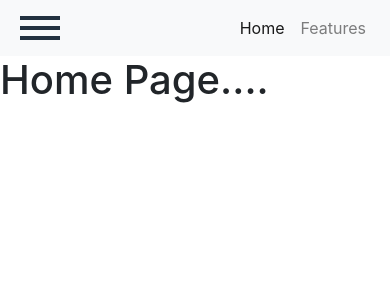
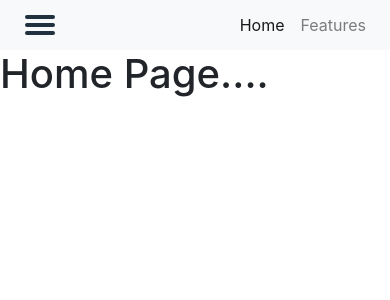
Before and after one commit to gitbush/tenant_share, a Django app: page / in a window 390 px wide. Shown: the top 300 px of the page. Run offline with Django 3.2, Linux system fonts and the light colour scheme; data that the repository does not hold is empty; some libraries are stand-ins or nearby versions.

Commit message:
Further styles to hamburger menu
UX/UI

```diff
--- a/static/css/main.css
+++ b/static/css/main.css
@@ -1,3 +1,8 @@
+.navbar {
+  height: 50px;
+  background-color: #144230;
+}
+
 #menu-icon #hamburger {
   position: absolute;
   left: 40px;
@@ -5,32 +10,35 @@
   -webkit-transform: translate(-50%, -50%);
           transform: translate(-50%, -50%);
   height: 4px;
-  width: 40px;
+  width: 30px;
   background-color: #22313F;
   -webkit-transition: all .3s;
   transition: all .3s;
+  border-radius: 10px;
 }
 
 #menu-icon #hamburger:before {
   position: absolute;
   content: '';
   height: 4px;
-  width: 40px;
-  top: -10px;
+  width: 30px;
+  top: -8px;
   background-color: #22313F;
   -webkit-transition: all .4s;
   transition: all .4s;
+  border-radius: 10px;
 }
 
 #menu-icon #hamburger:after {
   position: absolute;
   content: '';
   height: 4px;
-  width: 40px;
-  top: 10px;
+  width: 30px;
+  top: 8px;
   background-color: #22313F;
   -webkit-transition: all .3s;
   transition: all .3s;
+  border-radius: 10px;
 }
 
 #menu-icon:hover {
--- a/static/scss/2_components/_navbar.scss
+++ b/static/scss/2_components/_navbar.scss
@@ -1,30 +1,39 @@
+.navbar{
+    height: 50px;
+    background-color: #144230;
+}
+
+
 #menu-icon #hamburger {
 	position:absolute;
 	left: 40px;
 	top: 50%;
 	transform: translate(-50%, -50%);
 	height: 4px;
-	width: 40px;
+	width: 30px;
 	background-color: #22313F;
-	transition: all .3s;
+    transition: all .3s;
+    border-radius: 10px;
 }
 #menu-icon #hamburger:before {
 	position:absolute;
 	content: '';
 	height: 4px;
-	width: 40px;
-	top: -10px;
+	width: 30px;
+	top: -8px;
 	background-color: #22313F;
-	transition: all .4s;
+    transition: all .4s;
+    border-radius: 10px;
 }
 #menu-icon #hamburger:after {
 	position:absolute;
 	content: '';
 	height: 4px;
-	width: 40px;
-	top: 10px;
+	width: 30px;
+	top: 8px;
 	background-color: #22313F;
-	transition: all .3s;
+    transition: all .3s;
+    border-radius: 10px;
 }
 
 #menu-icon:hover {
```
Also changed, not shown: 1 other file.
